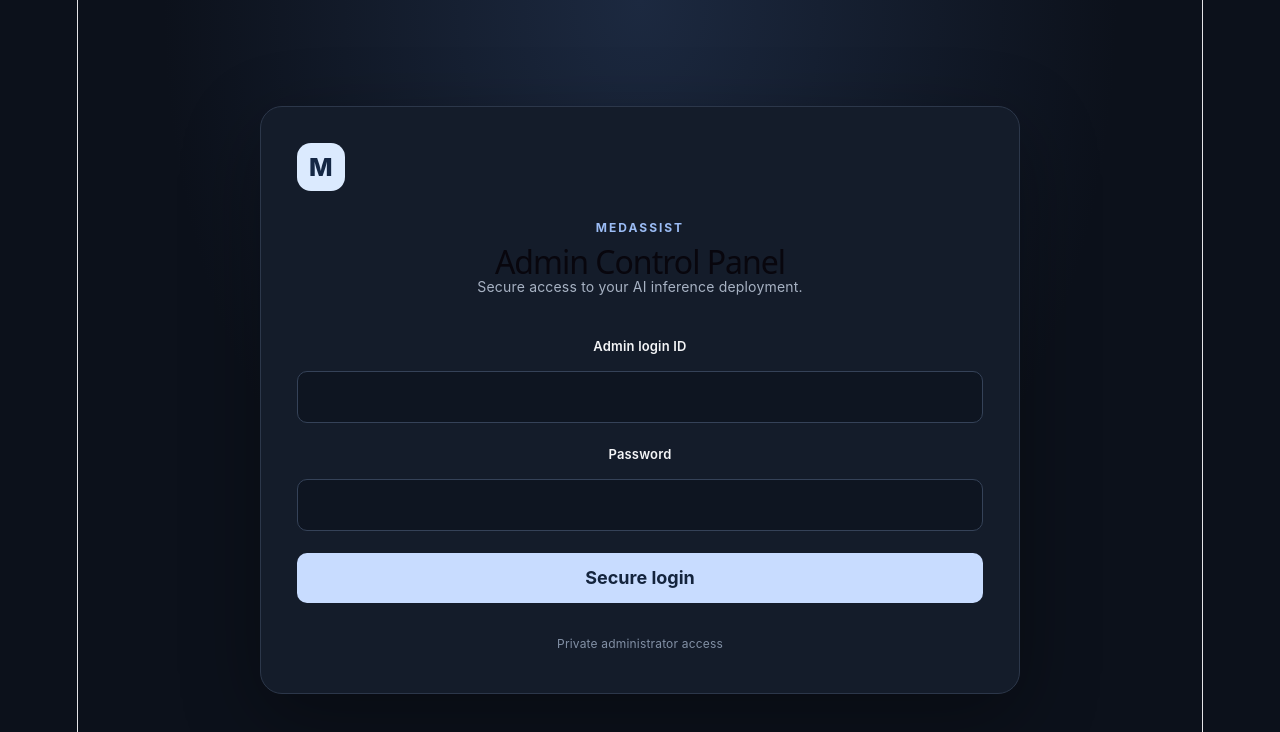
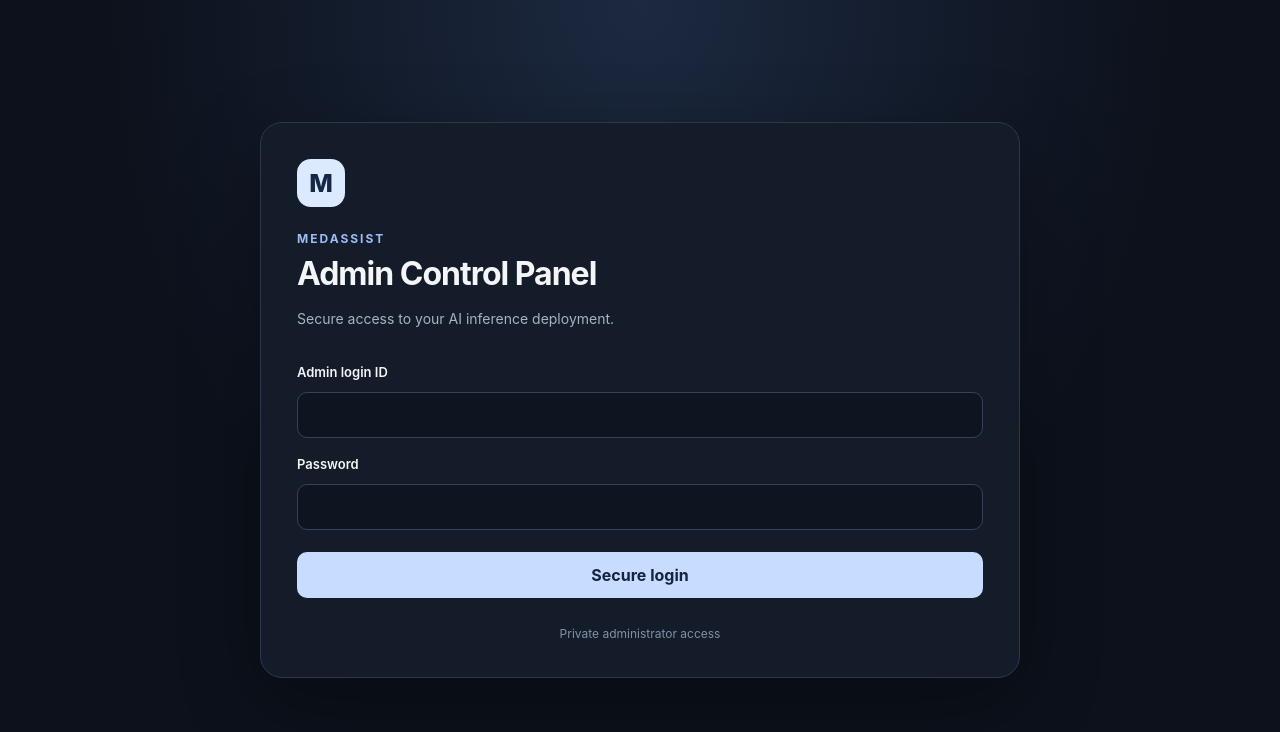
Before and after one commit to Rohan9833/MEdassist, a React app in the folder frontend/: page / in a window 1280 px wide. Shown: the top 732 px of the page. Built offline with nearby package versions, Linux system fonts and the light colour scheme; no server answers; the HTML template or start-up script is replaced by a standard one.

Commit message:
Refresh global styles for MedAssist admin UI

```diff
--- a/frontend/src/index.css
+++ b/frontend/src/index.css
@@ -1,111 +1,59 @@
+* {
+  box-sizing: border-box;
+}
+
 :root {
-  --text: #6b6375;
-  --text-h: #08060d;
-  --bg: #fff;
-  --border: #e5e4e7;
-  --code-bg: #f4f3ec;
-  --accent: #aa3bff;
-  --accent-bg: rgba(170, 59, 255, 0.1);
-  --accent-border: rgba(170, 59, 255, 0.5);
-  --social-bg: rgba(244, 243, 236, 0.5);
-  --shadow:
-    rgba(0, 0, 0, 0.1) 0 10px 15px -3px, rgba(0, 0, 0, 0.05) 0 4px 6px -2px;
-
-  --sans: system-ui, 'Segoe UI', Roboto, sans-serif;
-  --heading: system-ui, 'Segoe UI', Roboto, sans-serif;
-  --mono: ui-monospace, Consolas, monospace;
-
-  font: 18px/145% var(--sans);
-  letter-spacing: 0.18px;
-  color-scheme: light dark;
-  color: var(--text);
-  background: var(--bg);
+  font-family: Inter, ui-sans-serif, system-ui, -apple-system, BlinkMacSystemFont, "Segoe UI", sans-serif;
+  color: #186049;
+  background: #faf8ee;
   font-synthesis: none;
   text-rendering: optimizeLegibility;
   -webkit-font-smoothing: antialiased;
   -moz-osx-font-smoothing: grayscale;
-
-  @media (max-width: 1024px) {
-    font-size: 16px;
-  }
+  font-weight: 400;
+  --orange: #D98327;
+  --cream: #ECE8AF;
+  --green: #4A943E;
+  --deep-green: #186049;
+  --ink: #183b33;
+  --muted: #697b72;
+  --line: rgba(24, 96, 73, 0.13);
+  --panel: rgba(255, 255, 255, 0.86);
+  --shadow: 0 14px 38px rgba(24, 96, 73, 0.08);
 }
 
-@media (prefers-color-scheme: dark) {
-  :root {
-    --text: #9ca3af;
-    --text-h: #f3f4f6;
-    --bg: #16171d;
-    --border: #2e303a;
-    --code-bg: #1f2028;
-    --accent: #c084fc;
-    --accent-bg: rgba(192, 132, 252, 0.15);
-    --accent-border: rgba(192, 132, 252, 0.5);
-    --social-bg: rgba(47, 48, 58, 0.5);
-    --shadow:
-      rgba(0, 0, 0, 0.4) 0 10px 15px -3px, rgba(0, 0, 0, 0.25) 0 4px 6px -2px;
-  }
-
-  #social .button-icon {
-    filter: invert(1) brightness(2);
-  }
+html {
+  min-width: 320px;
+  min-height: 100%;
+  background: #faf8ee;
 }
 
 body {
   margin: 0;
+  min-width: 320px;
+  min-height: 100vh;
+  background:
+    radial-gradient(circle at 88% 2%, rgba(236, 232, 175, 0.55), transparent 28rem),
+    linear-gradient(135deg, #fbfaf3 0%, #f4f6ee 50%, #f7f4e9 100%);
+}
+
+button,
+input {
+  font: inherit;
+}
+
+button {
+  -webkit-tap-highlight-color: transparent;
+}
+
+button:focus-visible,
+input:focus-visible {
+  outline: 3px solid rgba(217, 131, 39, 0.35);
+  outline-offset: 3px;
 }
 
 #root {
-  width: 1126px;
-  max-width: 100%;
-  margin: 0 auto;
-  text-align: center;
-  border-inline: 1px solid var(--border);
-  min-height: 100svh;
-  display: flex;
-  flex-direction: column;
-  box-sizing: border-box;
-}
-
-h1,
-h2 {
-  font-family: var(--heading);
-  font-weight: 500;
-  color: var(--text-h);
-}
-
-h1 {
-  font-size: 56px;
-  letter-spacing: -1.68px;
-  margin: 32px 0;
-  @media (max-width: 1024px) {
-    font-size: 36px;
-    margin: 20px 0;
-  }
-}
-h2 {
-  font-size: 24px;
-  line-height: 118%;
-  letter-spacing: -0.24px;
-  margin: 0 0 8px;
-  @media (max-width: 1024px) {
-    font-size: 20px;
-  }
-}
-p {
+  min-height: 100vh;
+  width: 100%;
   margin: 0;
 }
-
-code,
-.counter {
-  font-family: var(--mono);
-  display: inline-flex;
-  border-radius: 4px;
-  color: var(--text-h);
-}
-
-code {
-  font-size: 15px;
-  line-height: 135%;
-  padding: 4px 8px;
-  background: var(--code-bg);
-}
```
